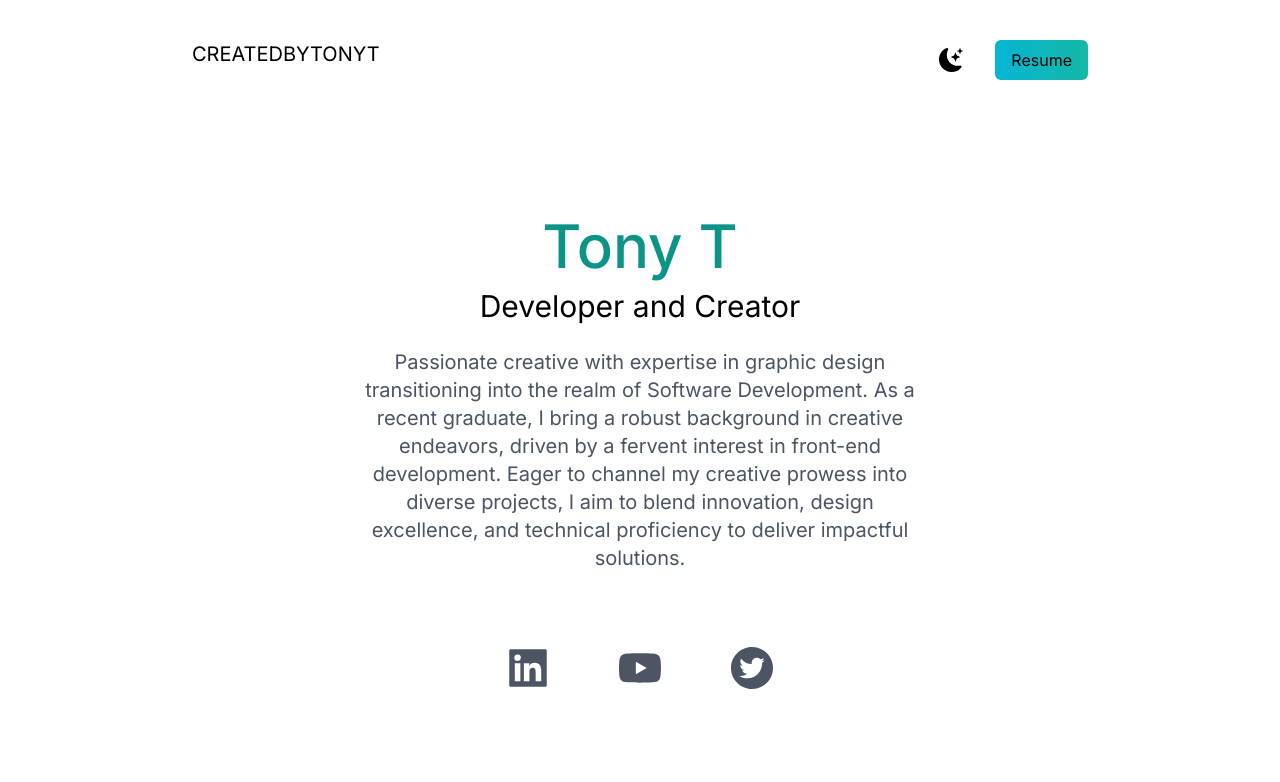
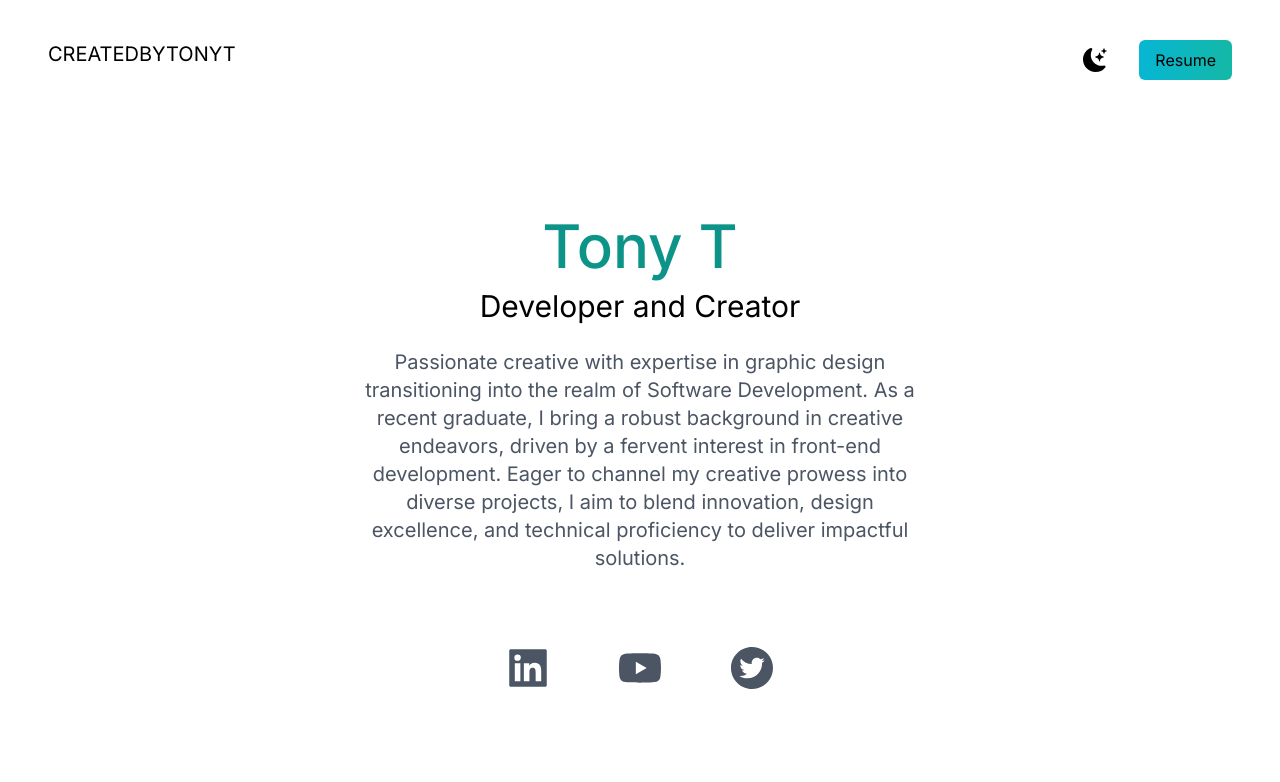
Before and after one commit to StackHustla/react-portfoliov2, a Next.js app: page / in a window 1280 px wide. Shown: the top 782 px of the page. Built offline with nearby package versions, Linux system fonts and the light colour scheme.

Commit message:
Dark Mode troubleshooting
The dark mode works but not on my end. So I need to look at my tags and see how I can properly trigger it. I'll get it to work

```diff
--- a/src/app/page.js
+++ b/src/app/page.js
@@ -20,14 +20,17 @@ import { useState } from 'react';
 
 export default function Home() {
   const [darkMode, setDarkMode] = useState(false); /* reference https://www.youtube.com/watch?v=zFFuV_vXNhY&t=115s */
+
   return (
-    <main className='bg-white px-10  md:px-20 lg:px-40'>
+    <main className='bg-white px-10 dark:bg-gray-800 md:px-20 lg:px-4'>
       <div className={darkMode ? 'dark' : ""}>
         <section className=" bg-white min-h-screen">
           <nav className="py-10 mb-12 flex justify-between">
             <h1 className="ml-8 text-xl font-burtons uppercase ">CreatedbyTonyT</h1>
             <ul className="flex items-center">
-              <li className="cursor-pointer text-2xl  "><BsFillMoonStarsFill /></li>
+              <li className="cursor-pointer text-2xl  "><BsFillMoonStarsFill
+                onClick={() => setDarkMode(!darkMode)} />
+                </li>
               <li className=" bg-gradient-to-r from-cyan-500 to-teal-500 ml text-black px-4 py-2 rounded-md mr-8 ml-8"><a href="#">Resume</a></li>
             </ul>
           </nav>
```
